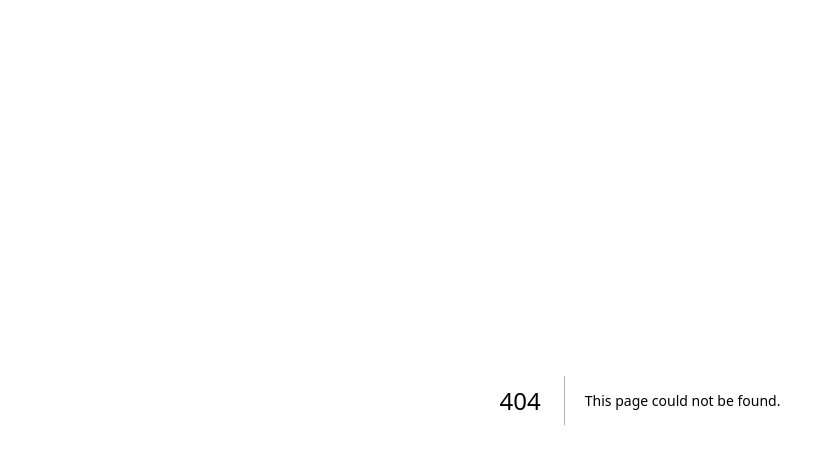
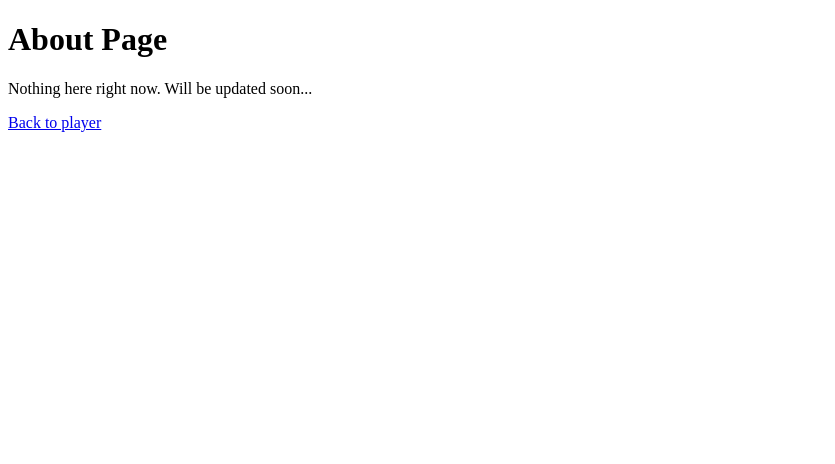
Before and after one commit to pinapelz/lrc-karaoke-player, a Next.js app: page /about in a window 1280 px wide. Before the commit this address had no page. Shown: the top 464 px of the page, without its empty margins (0-835 px from the left). Built offline with nearby package versions, Linux system fonts and the light colour scheme.

Commit message:
fix about page url and add stub about page

```diff
--- /dev/null
+++ b/src/app/about/page.tsx
@@ -0,0 +1,14 @@
+import React from 'react';
+
+
+const AboutPage: React.FC = () => {
+    return (
+        <div>
+            <h1>About Page</h1>
+            <p>Nothing here right now. Will be updated soon...</p>
+            <a href="/">Back to player</a>
+        </div>
+    );
+};
+
+export default AboutPage;
--- a/src/app/page.tsx
+++ b/src/app/page.tsx
@@ -444,7 +444,7 @@ function KaraokePage() {
                 Please select the video and lrc (lyrics) file <br />
                 (Drag and Drop them here, or use the menus below!)
                 <br />
-                <StyledLink href="/about>">About</StyledLink>
+                <StyledLink href="/about">About</StyledLink>
               </p>
             </div>
           )}
```
